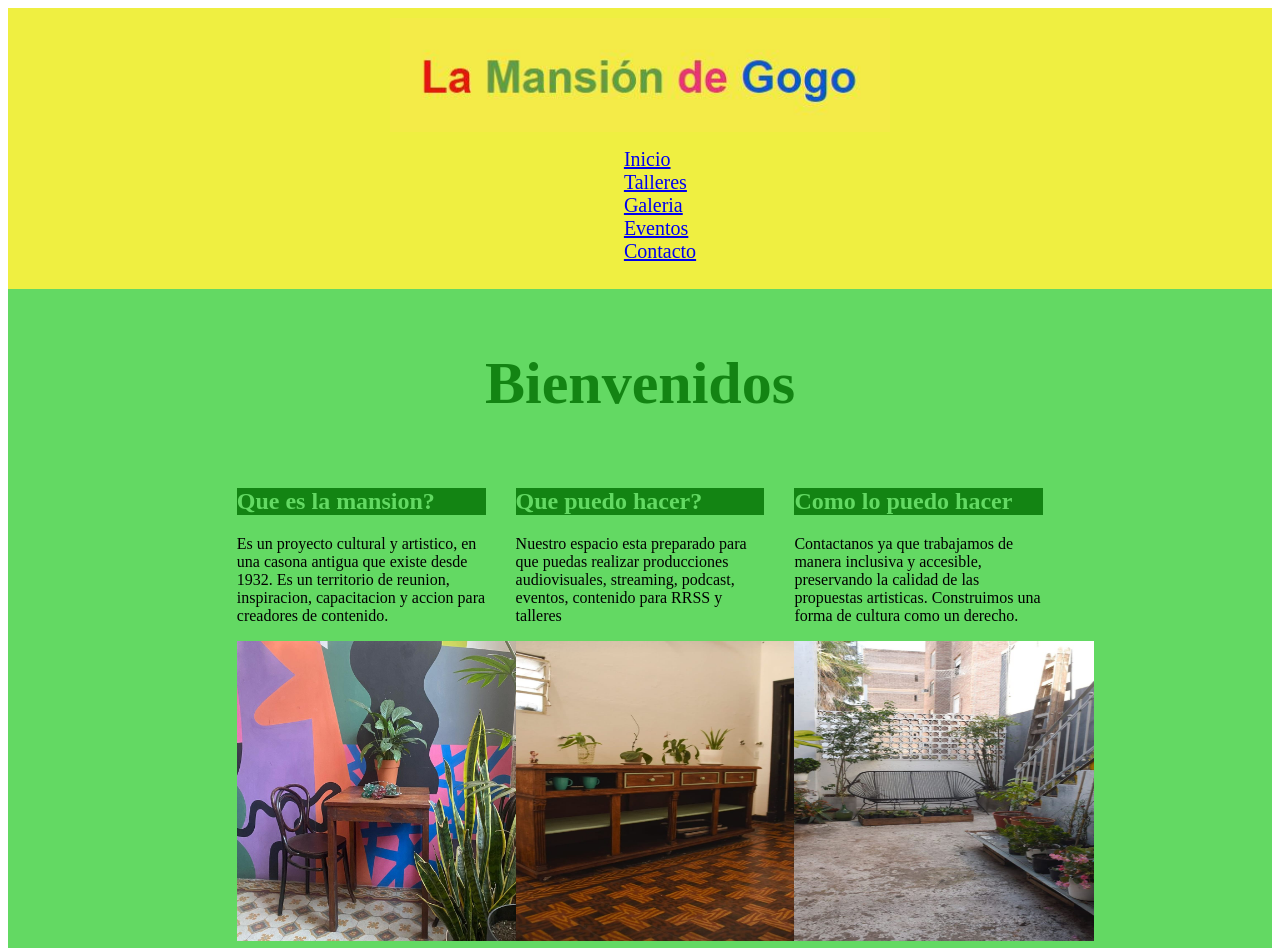
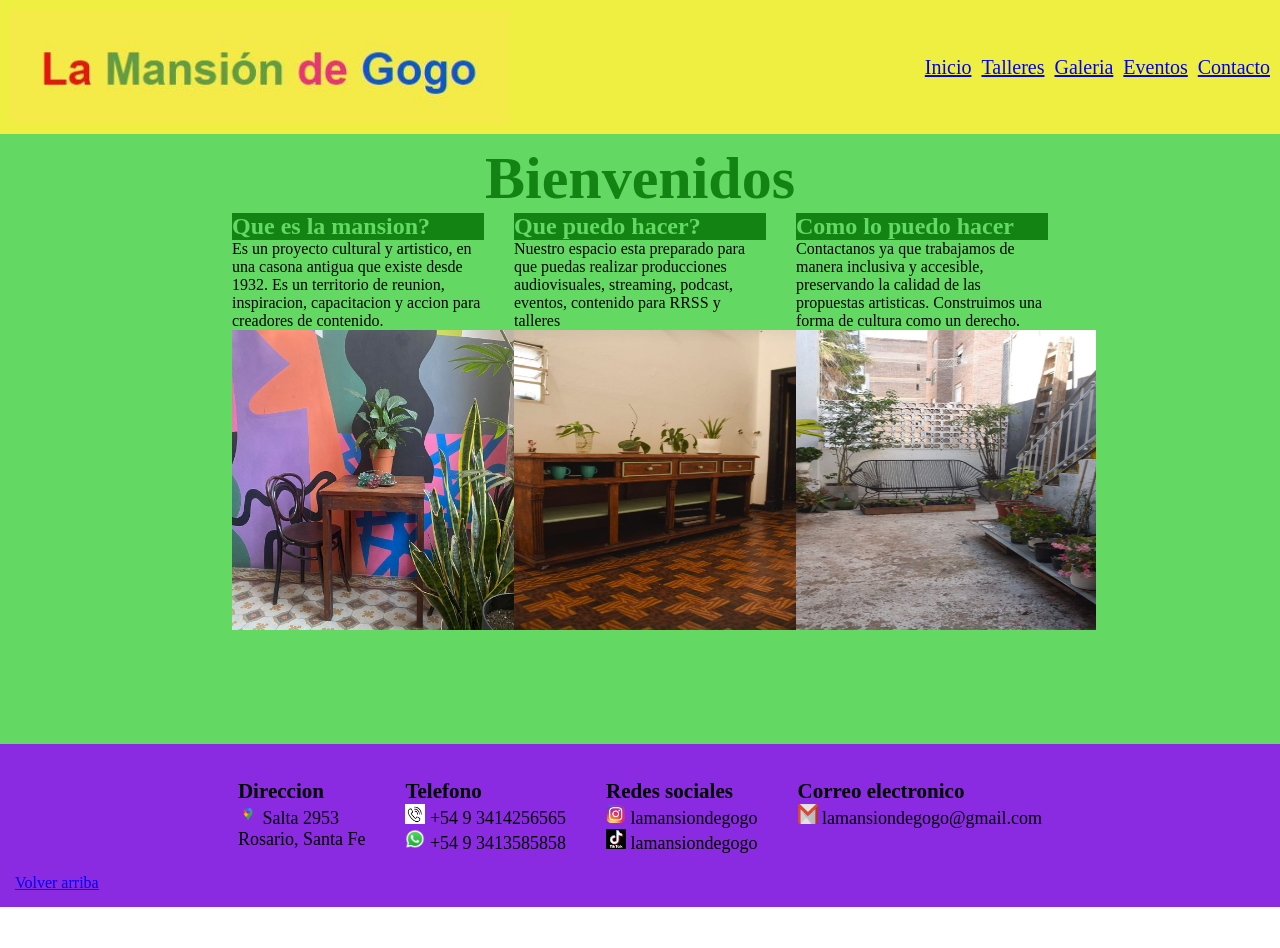
Before and after one commit to JulietaGuareschi/eventos-lamansiondegogo, a plain HTML site: page index.html in a window 1280 px wide. Shown: the top 948 px of the page. After the commit the page ends 907 px from the top, so only its background shows below. Drawn offline with Linux system fonts and the light colour scheme.

Commit message:
vista tablet

```diff
--- a/css/style.css
+++ b/css/style.css
@@ -1,3 +1,8 @@
+*{
+    margin: 0;
+    padding: 0;
+    box-sizing: border-box;
+}
 header{
     background-color: rgb(239, 239, 65);
     display: flex;
@@ -127,6 +132,13 @@ footer div img{
     height: 300px;
 }
 
-@media screen (min-width: 768px){
-
+@media screen and (min-width: 768px){
+    header{
+        flex-direction: row;
+    }
+    header nav ul{
+        display: flex;
+        justify-content: space-evenly;
+        gap: 10px;
+    }
 }
```
